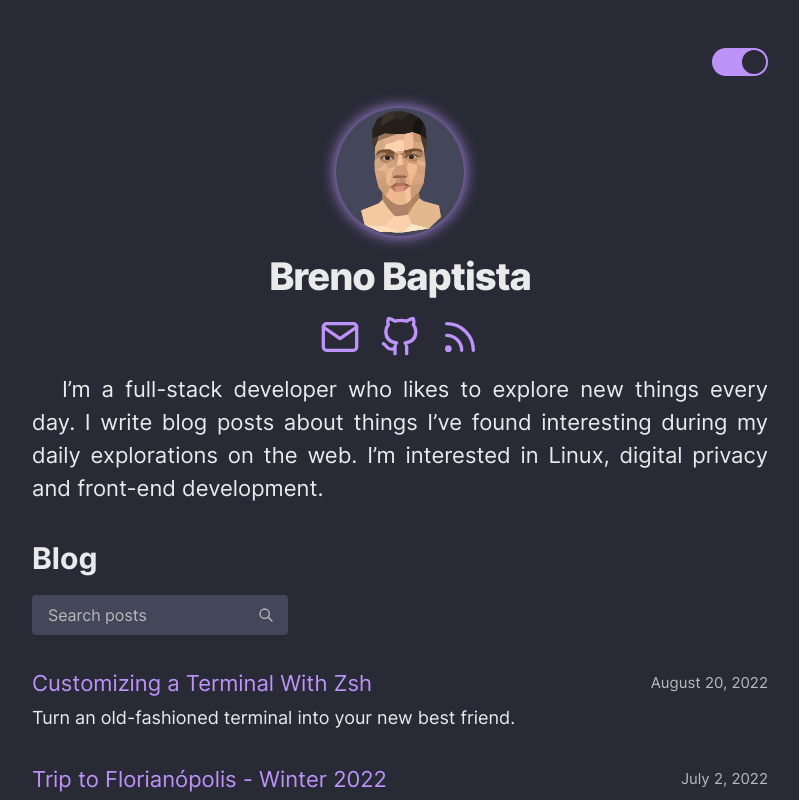
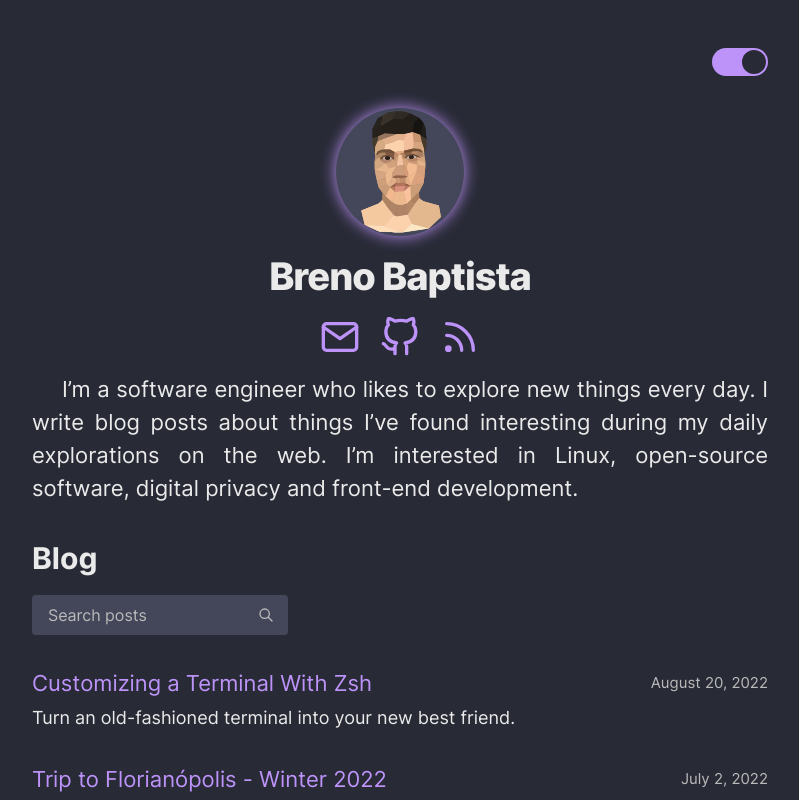
Before and after one commit to brenobaptista/blog, a Next.js app: page / in a window 1280 px wide. Shown: the top 800 px of the page, without its empty margins (240-1039 px from the left). Built offline with nearby package versions, Linux system fonts and the light colour scheme.

Commit message:
Update website description

```diff
--- a/src/lib/rss.ts
+++ b/src/lib/rss.ts
@@ -19,7 +19,7 @@ const generateRssChannel = (
   <channel>
     <title>Breno Baptista</title>
     <link>${baseUrl}</link>
-    <description>I'm a full-stack developer from Brazil.</description>
+    <description>Breno Baptista is a software engineer who likes to explore new things every day. He is interested in Linux, open-source software, digital privacy and front-end development.</description>
     <language>en</language>
     <lastBuildDate>${new Date(posts[0].date).toUTCString()}</lastBuildDate>
     <atom:link href="${baseUrl}/rss.xml" rel="self" type="application/rss+xml"/>
--- a/src/pages/index.tsx
+++ b/src/pages/index.tsx
@@ -46,7 +46,7 @@ const Home = ({ allPostsData }: Props): JSX.Element => {
         <title>Breno Baptista</title>
         <meta
           name='description'
-          content="I'm a full-stack developer from Brazil."
+          content='Breno Baptista is a software engineer who likes to explore new things every day. He is interested in Linux, open-source software, digital privacy and front-end development.'
         />
       </Head>
       <HomeHeader>
@@ -81,10 +81,10 @@ const Home = ({ allPostsData }: Props): JSX.Element => {
       </HomeHeader>
       <Intro>
         <p>
-          I’m a full-stack developer who likes to explore new things every day.
-          I write blog posts about things I’ve found interesting during my daily
-          explorations on the web. I’m interested in Linux, digital privacy and
-          front-end development.
+          I’m a software engineer who likes to explore new things every day. I
+          write blog posts about things I’ve found interesting during my daily
+          explorations on the web. I’m interested in Linux, open-source
+          software, digital privacy and front-end development.
         </p>
       </Intro>
       <Retro />
--- a/src/pages/posts/[id].tsx
+++ b/src/pages/posts/[id].tsx
@@ -47,9 +47,9 @@ const Post = ({ postData }: Props): JSX.Element => (
       <ShortBio>
         <Portrait width={80} height={80} />
         <p>
-          Breno Baptista is a full-stack developer from Brazil. He is interested
-          in GNU/Linux, shell scripting, open-source software, privacy and
-          front-end web technologies.
+          Breno Baptista is a software engineer who likes to explore new things
+          every day. He is interested in Linux, open-source software, digital
+          privacy and front-end development.
         </p>
       </ShortBio>
       <MorePosts>
--- a/src/posts/adding-rss-feed-to-static-next-blog.md
+++ b/src/posts/adding-rss-feed-to-static-next-blog.md
@@ -34,7 +34,7 @@ const generateRssChannel = (
   <channel>
     <title>Breno Baptista</title>
     <link>${baseUrl}</link>
-    <description>I'm a full-stack developer from Brazil.</description>
+    <description>Breno Baptista is a software engineer who likes to explore new things every day. He is interested in Linux, open-source software, digital privacy and front-end development.</description>
     <language>en</language>
     <lastBuildDate>${new Date(posts[0].date).toUTCString()}</lastBuildDate>
     <atom:link href="${baseUrl}/rss.xml" rel="self" type="application/rss+xml"/>
```
